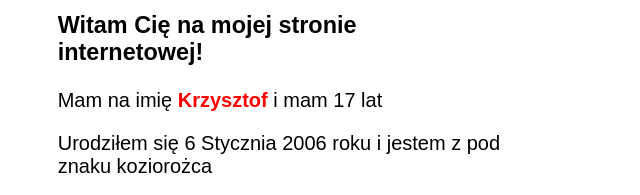
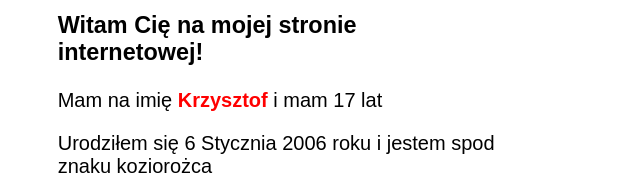
Before and after one commit to kdziatlowicz/kdziatlowicz, a plain HTML site: page index.html in a window 1280 px wide. Shown: the part 231-426 px from the top of the page, 466-1106 px from the left. Drawn offline with Linux system fonts and the light colour scheme.

Commit message:
Update index.html

```diff
--- a/index.html
+++ b/index.html
@@ -22,7 +22,7 @@
                 <h3>Witam Cię na mojej stronie internetowej!</h3>
                 <p>Mam na imię <span>Krzysztof</span> i mam 17 lat</p>
 
-                <p>Urodziłem się 6 Stycznia 2006 roku i jestem z pod znaku koziorożca</p>
+                <p>Urodziłem się 6 Stycznia 2006 roku i jestem spod znaku koziorożca</p>
 
                 <p>Aktualnie jestem w trakcie nauki w Zespole Szkół Nr 1 im. Stanisława Staszica w Olkuszu w klasie drugiej na kierunku Magazynier-Logistyk</p>
 
```
